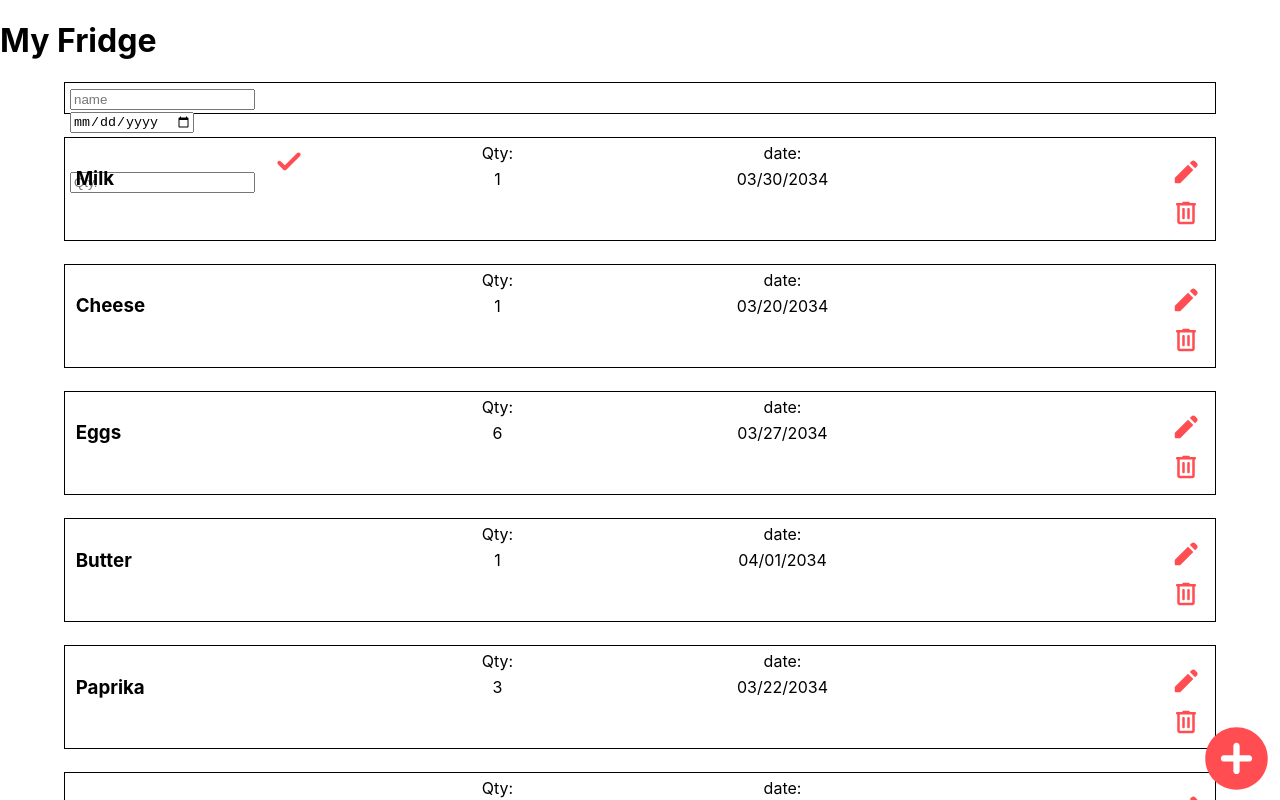
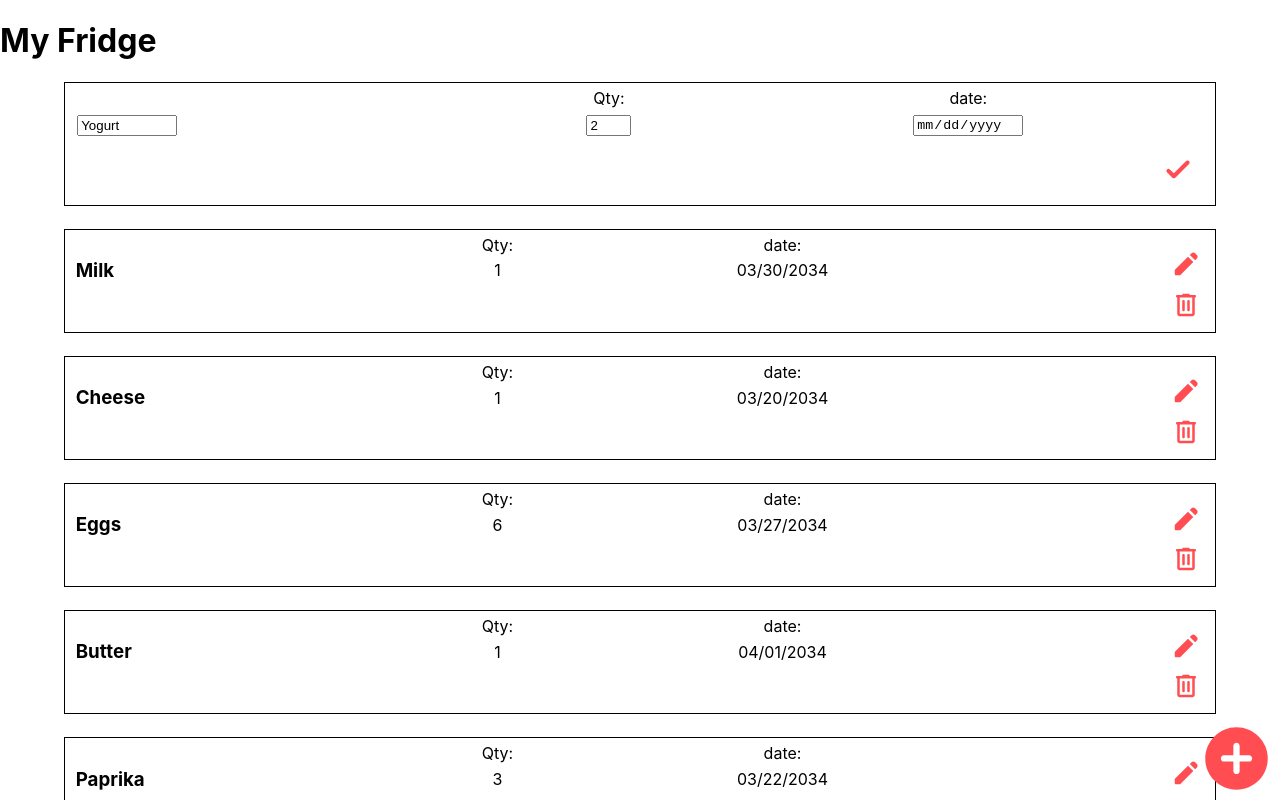
Before and after one commit to NeeleWaehnke/capstone-project, a Next.js app: page / in a window 1280 px wide. Both pictures are taken after a click on the button 1186 px from the left and 118 px from the top of the page. Shown: the top 800 px of the page. Built offline with nearby package versions, Linux system fonts and the light colour scheme.

Commit message:
Write function to edit Items

```diff
--- a/components/ItemCard.js
+++ b/components/ItemCard.js
@@ -4,39 +4,67 @@ import EditIcon from '../public/assets/edit.svg';
 import CheckIcon from '../public/assets/check.svg';
 import { useState } from 'react';
 
-export default function ItemCard({ name, date, quantity, onRemoveItem, id }) {
+export default function ItemCard({
+  name,
+  date,
+  quantity,
+  onRemoveItem,
+  id,
+  onEditItem,
+}) {
   const [isEdited, setIsEdited] = useState(false);
+  function handleEditSubmit(event) {
+    event.preventDefault();
+    const form = event.target.elements;
+    const editData = {
+      name: form.name.value,
+      date: form.date.value,
+      id: id,
+      quantity: form.quantity.value,
+    };
+    onEditItem(editData);
+    setIsEdited(false);
+  }
+  const savedDate = date.toString();
 
   return (
-    <StyledItem>
+    <>
       {isEdited === true ? (
-        <form>
+        <StyledForm onSubmit={handleEditSubmit}>
           <label htmlFor="name"></label>
-          <input
+          <StyledInput
             type="text"
             id="name"
             name="name"
+            defaultValue={name}
             placeholder="name"
-            required
           />
           <label htmlFor="date"></label>
-          <input type="date" id="date" name="date" required />
+          <StyledDate>date:</StyledDate>
+          <StyledInputDate
+            type="date"
+            id="date"
+            name="date"
+            defaultValue={date}
+          />
           <label htmlFor="quantity"></label>
-          <input
+          <StyledQty>Qty:</StyledQty>
+          <StyledInputQty
             type="number"
             id="quantity"
             name="quantity"
             placeholder="Qty."
+            defaultValue={quantity}
           />
           <StyledButton type="submit">
             <CheckIcon />
           </StyledButton>
-        </form>
+        </StyledForm>
       ) : (
-        <>
+        <StyledItem>
           <StyledName>{name}</StyledName>
           <StyledQty>Qty:</StyledQty>
-          <StyledQtyValue>{quantity}</StyledQtyValue>
+          <StyledValue>{quantity}</StyledValue>
           <StyledDate>date:</StyledDate>
           <StyledDateValue>{date}</StyledDateValue>
           <StyledEditButton
@@ -54,9 +82,9 @@ export default function ItemCard({ name, date, quantity, onRemoveItem, id }) {
           >
             <DeleteIcon />
           </StyledButton>
-        </>
+        </StyledItem>
       )}
-    </StyledItem>
+    </>
   );
 }
 
@@ -74,6 +102,41 @@ const StyledItem = styled.li`
     '. . . delete';
   padding: 5px;
 `;
+const StyledForm = styled.form`
+  border: 1px solid black;
+  margin: 1% 1% 2% 0;
+  width: 100%;
+  display: grid;
+  grid-template-columns: 1fr 1fr 1fr;
+  grid-template-rows: 20px auto;
+  grid-template-areas:
+    '. qty date .'
+    'name qtyvalue datevalue .'
+    'name . . .';
+
+  padding: 5px;
+`;
+
+const StyledInput = styled.input`
+  margin: 2%;
+  display: flex;
+  justify-self: start;
+  align-self: center;
+  grid-area: name;
+  width: 100px;
+`;
+
+const StyledInputDate = styled(StyledInput)`
+  grid-area: datevalue;
+  justify-self: center;
+  width: 110px;
+`;
+const StyledInputQty = styled(StyledInput)`
+  grid-area: qtyvalue;
+  justify-self: center;
+  width: 45px;
+`;
+
 const StyledName = styled.h3`
   margin: 2%;
   justify-self: start;
@@ -88,25 +151,18 @@ const StyledDate = styled.p`
   align-self: center;
 `;
 
-const StyledQty = styled.p`
-  margin: 2%;
+const StyledQty = styled(StyledDate)`
   grid-area: qty;
-  justify-self: center;
-  align-self: center;
 `;
 
-const StyledQtyValue = styled.div`
+const StyledValue = styled.div`
   margin: 2%;
-
   grid-area: qtyvalue;
   justify-self: center;
   align-self: center;
 `;
-const StyledDateValue = styled.div`
-  margin: 2%;
+const StyledDateValue = styled(StyledValue)`
   grid-area: datevalue;
-  justify-self: center;
-  align-self: center;
 `;
 
 const StyledButton = styled.button`
--- a/components/ItemList.js
+++ b/components/ItemList.js
@@ -2,7 +2,7 @@ import { Fragment } from 'react';
 import ItemCard from './ItemCard';
 import styled from 'styled-components';
 
-export default function ItemList({ items, onRemoveItem }) {
+export default function ItemList({ items, onRemoveItem, onEditItem }) {
   return (
     <StyledList>
       {items.map((item) => {
@@ -14,6 +14,7 @@ export default function ItemList({ items, onRemoveItem }) {
               date={item.date}
               quantity={item.quantity}
               onRemoveItem={onRemoveItem}
+              onEditItem={onEditItem}
             />
           </Fragment>
         );
--- a/pages/index.js
+++ b/pages/index.js
@@ -13,10 +13,19 @@ export default function Home() {
     setItems(items.filter((item) => item.id !== id));
   }
 
+  function handleEditItem(editItem) {
+    const editedItem = items.filter((item) => item.id !== editItem.id);
+    setItems([editItem, ...editedItem]);
+  }
+
   return (
     <>
       <Header />
-      <ItemList items={items} onRemoveItem={handleRemoveItem} />
+      <ItemList
+        items={items}
+        onRemoveItem={handleRemoveItem}
+        onEditItem={handleEditItem}
+      />
       <AddForm onAddItem={handleAddItem} />
     </>
   );
```
